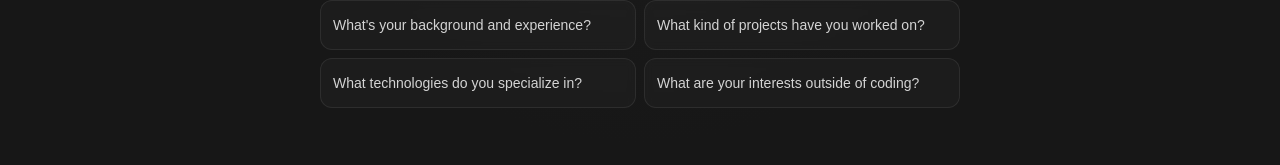
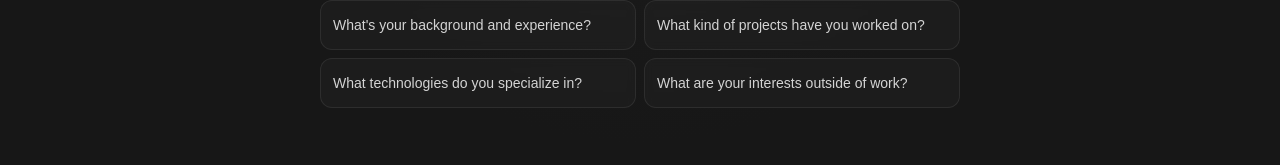
Before and after one commit to florian-lup/mirror-image, a Next.js app: page / in a window 1280 px wide. Shown: the part 423-588 px from the top of the page. Built offline with nearby package versions, Linux system fonts and the light colour scheme.

Commit message:
Update FAQ and help text for clarity and precision
- Modify FaqList question to use "outside of work" instead of "outside of coding"
- Refine HelpPopover description with more concise and engaging language
- Improve text to better reflect the website's AI-powered capabilities

```diff
--- a/src/components/HomePage/components/FaqList.tsx
+++ b/src/components/HomePage/components/FaqList.tsx
@@ -8,7 +8,7 @@ const questions = [
   { text: "What's your background and experience?" },
   { text: "What kind of projects have you worked on?" },
   { text: "What technologies do you specialize in?" },
-  { text: "What are your interests outside of coding?" }
+  { text: "What are your interests outside of work?" }
 ];
 
 export const FaqList: React.FC<FaqListProps> = ({ onQuestionClick }) => {
--- a/src/components/HomePage/popovers/HelpPopover.tsx
+++ b/src/components/HomePage/popovers/HelpPopover.tsx
@@ -29,10 +29,10 @@ export const HelpPopover: React.FC = () => {
     <div className="space-y-2 text-sm">
       <h3 className="font-medium text-neutral-100">About this Website</h3>
       <p className="text-neutral-300 leading-relaxed">
-        This is an AI-powered personal website that uses Retrieval-Augmented Generation (RAG) to provide instant, accurate answers about my background, projects, and expertise.
+        This is an AI-powered personal website that uses Retrieval-Augmented Generation (RAG) to provide fast, accurate answers about my background, projects, and expertise.
       </p>
       <p className="text-neutral-300 leading-relaxed">
-        Feel free to ask anything or use the suggested questions below to get started.
+        Don&apos;t hesitate to ask anything or explore the suggested questions to get started.
       </p>
     </div>
   );
```
